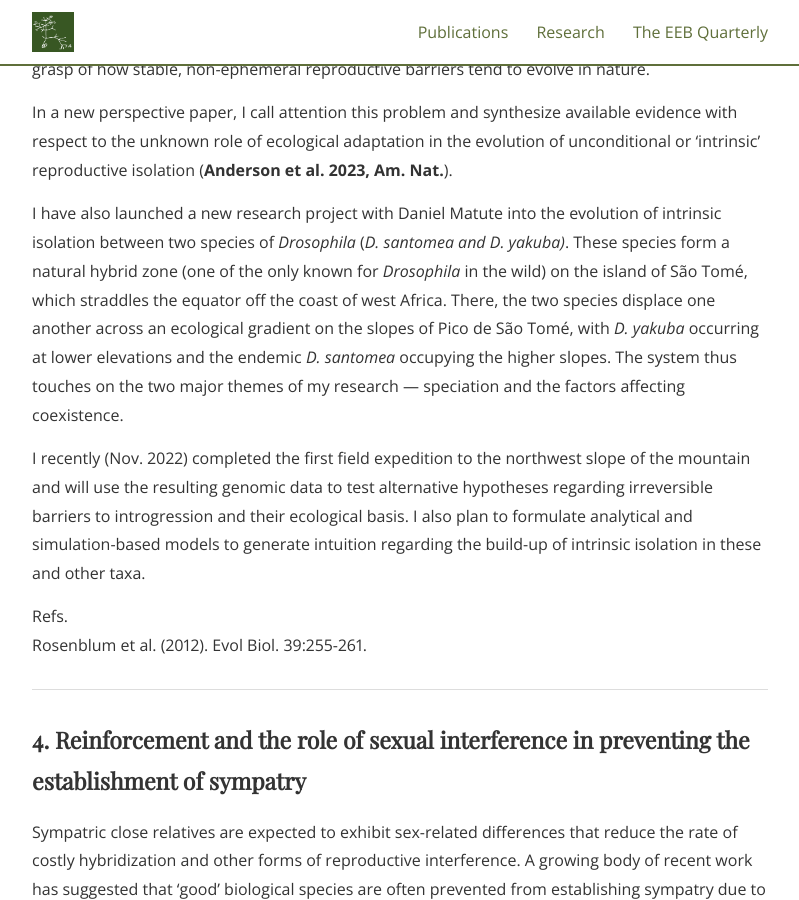
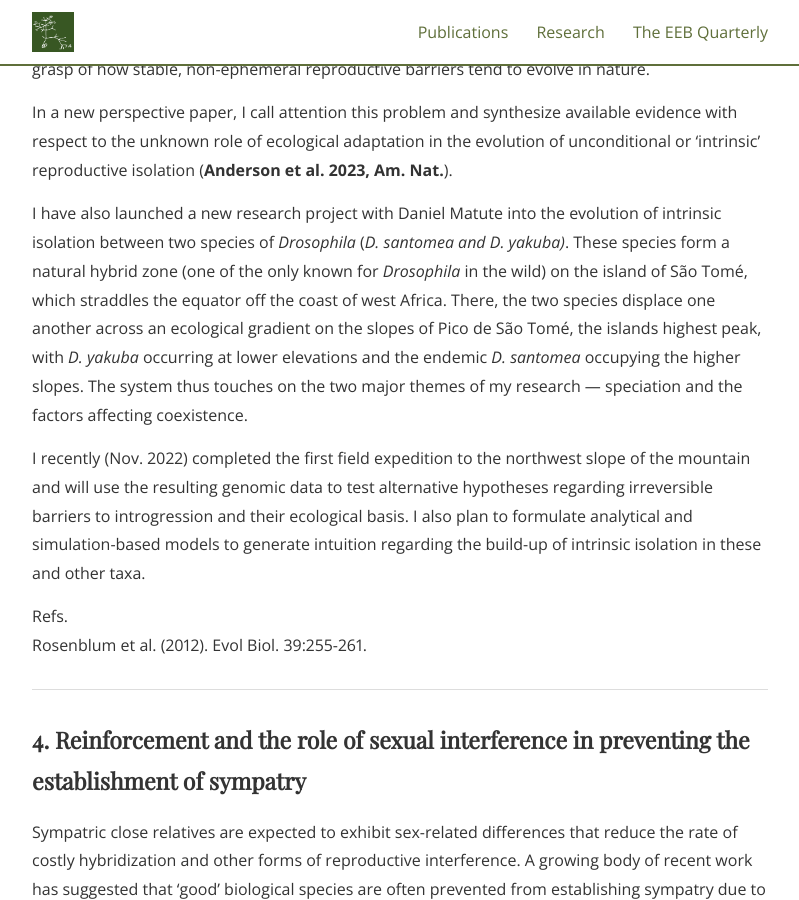
Before and after one commit to SeanASAnderson/SeanASAnderson.github.io, a Jekyll site: the page built from research.md, in a window 1280 px wide and 900 px high, scrolled down 5343 px. Shown: the whole window, without its empty margins (240-1039 px from the left). Built offline with Jekyll 4.4.1, drawn with Linux system fonts in a browser that asks for light colours; nearby versions of some CDN libraries; some web fonts are replaced.

Commit message:
typo correction

```diff
--- a/research.md
+++ b/research.md
@@ -77,7 +77,7 @@
 
 In a new perspective paper, I call attention this problem and synthesize available evidence with respect to the unknown role of ecological adaptation in the evolution of unconditional or 'intrinsic' reproductive isolation (**Anderson et al. 2023, Am. Nat.**).
 
-I have also launched a new research project with Daniel Matute into the evolution of intrinsic isolation between two species of *Drosophila* (*D. santomea and D. yakuba)*. These species form a natural hybrid zone (one of the only known for *Drosophila* in the wild) on the island of S&atilde;o Tom&eacute;, which straddles the equator off the coast of west Africa. There, the two species displace one another across an ecological gradient on the slopes of Pico de S&atilde;o Tom&eacute;, with *D. yakuba* occurring at lower elevations and the endemic *D. santomea* occupying the higher slopes. The system thus touches on the two major themes of my research <span>&#8212;</span> speciation and the factors affecting coexistence.
+I have also launched a new research project with Daniel Matute into the evolution of intrinsic isolation between two species of *Drosophila* (*D. santomea and D. yakuba)*. These species form a natural hybrid zone (one of the only known for *Drosophila* in the wild) on the island of S&atilde;o Tom&eacute;, which straddles the equator off the coast of west Africa. There, the two species displace one another across an ecological gradient on the slopes of Pico de S&atilde;o Tom&eacute;, the islands highest peak, with *D. yakuba* occurring at lower elevations and the endemic *D. santomea* occupying the higher slopes. The system thus touches on the two major themes of my research <span>&#8212;</span> speciation and the factors affecting coexistence.
 
 I recently (Nov. 2022) completed the first field expedition to the northwest slope of the mountain and will use the resulting genomic data to test alternative hypotheses regarding irreversible barriers to introgression and their ecological basis. I also plan to formulate analytical and simulation-based models to generate intuition regarding the build-up of intrinsic isolation in these and other taxa.
 
```
